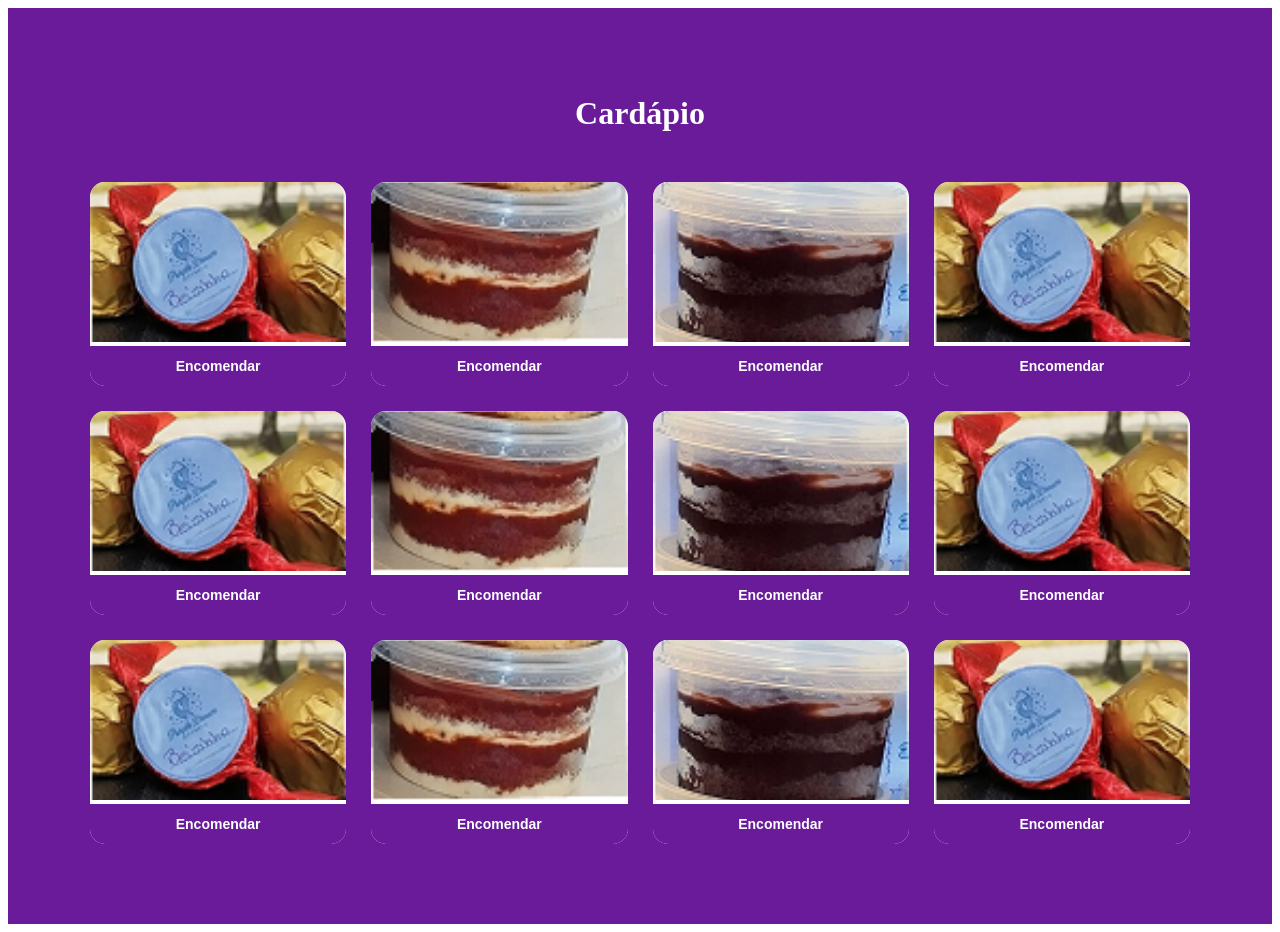
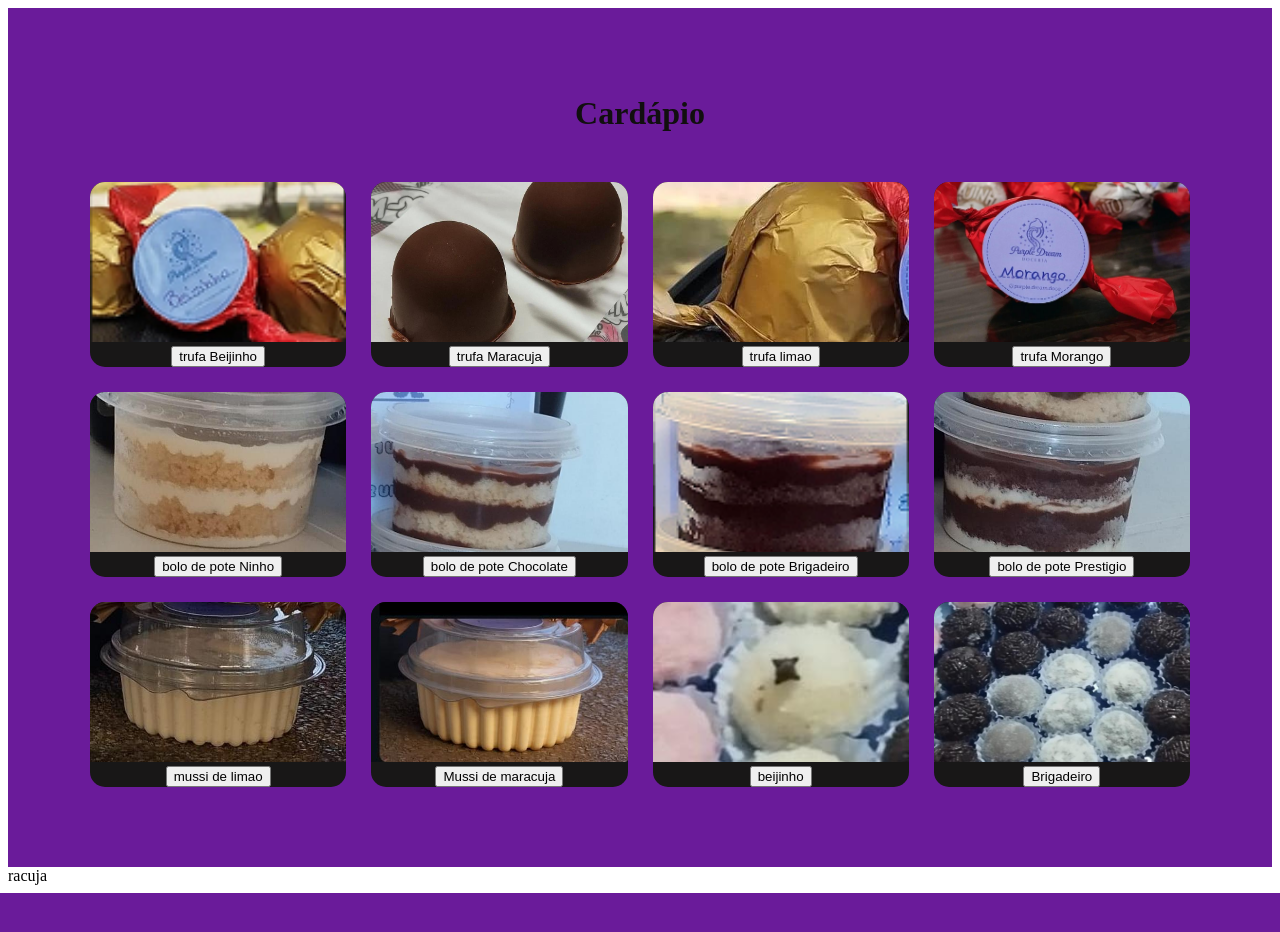
Before and after one commit to franciellyalbinodecarvalhofran-cmd/purpledream, a Django app: template purpledream/templates/cardapio.html in a window 1280 px wide. After the commit the page ends 893 px from the top, so only its background shows below. Run offline with Django 5.2, Linux system fonts and the light colour scheme; the template is opened without the code that fills it, so the values that code supplies are empty.

Commit message:
subindo alterações

```diff
--- a/purpledream/templates/cardapio.html
+++ b/purpledream/templates/cardapio.html
@@ -15,7 +15,7 @@
     }
 
     .mais-vendidos h1 {
-        color: white;
+        color: rgb(17, 15, 15);
         font-size: 32px;
         margin-bottom: 50px;
         font-weight: 600;
@@ -30,7 +30,7 @@
     }
 
     .doce-item {
-        background: white;
+        background: rgb(24, 23, 23);
         border-radius: 15px;
         overflow: hidden;
         transition: 0.3s;
@@ -48,7 +48,7 @@
 
     .btn-encomendar {
         background: #6a1b9a;
-        color: white;
+        color: rgb(7, 7, 7);
         border: none;
         width: 100%;
         padding: 12px;
@@ -70,53 +70,53 @@
         <div class="grid-doces">
             <div class="doce-item">
                 <img src="trufa.png" alt="Trufas">
-                <button class="btn-encomendar">Encomendar</button>
+                <button class="btn- trufa Beijinho  ">trufa Beijinho </button>
             </div>
             <div class="doce-item">
-                <img src="bolo de pote.png" alt="Bolo">
-                <button class="btn-encomendar">Encomendar</button>
+                <img src="maracuja.jpg" alt="Trufas">
+                <button class="btn-trufa Maracuja ">trufa Maracuja</button>
             </div>
             <div class="doce-item">
-                <img src="bolo de choc.png"alt="Bolo">
-                <button class="btn-encomendar">Encomendar</button>
+                <img src="limao.jpg"alt="Trufas">
+                <button class="btn-trufa limao ">trufa limao</button>
             </div>
             <div class="doce-item">
-                <img src="trufa.png" alt="Trufas">
-                <button class="btn-encomendar">Encomendar</button>
+                <img src="morango.jpg" alt="Trufas">
+                <button class="btn-trufa Morango ">trufa Morango</button>
             </div>
             <div class="doce-item">
-                <img src="trufa.png" alt="Trufas">
-                <button class="btn-encomendar">Encomendar</button>
+                <img src="Ninho.jpg" alt="bolopote">
+                <button class="btn-bolo de pote ninho">bolo de pote Ninho</button>
             </div>
             <div class="doce-item">
-                <img src="bolo de pote.png" alt="Bolo">
-                <button class="btn-encomendar">Encomendar</button>
+                <img src="bolobrigadeiro.jpg" alt="bolopote">
+                <button class="btn-bolo de pote Chocolate ">bolo de pote Chocolate </button>
             </div>
             <div class="doce-item">
-                <img src="bolo de choc.png"alt="Bolo">
-                <button class="btn-encomendar">Encomendar</button>
+                <img src="bolo de choc.png"alt="bolopote">
+                <button class="btn- bolo de pote Brigadeiro">bolo de pote Brigadeiro</button>
             </div>
             <div class="doce-item">
-                <img src="trufa.png" alt="Trufas">
-                <button class="btn-encomendar">Encomendar</button>
+                <img src="prestigio.jpg" alt="bolopote">
+                <button class="btn- bolo de pote Prestigio">bolo de pote Prestigio</button>
             </div>
             <div class="doce-item">
-                <img src="trufa.png" alt="Trufas">
-                <button class="btn-encomendar">Encomendar</button>
+                <img src="mussi.jpg" alt="Trufas">
+                <button class="btn-mussi de limao">mussi de limao</button>
             </div>
             <div class="doce-item">
-                <img src="bolo de pote.png" alt="Bolo">
-                <button class="btn-encomendar">Encomendar</button>
+                <img src="maracujamussi.jpg" alt="mussi">
+                <button class="btn-Mussi de maracuja">Mussi de maracuja</button>
             </div>
             <div class="doce-item">
-                <img src="bolo de choc.png"alt="Bolo">
-                <button class="btn-encomendar">Encomendar</button>
+                <img src="beijinho.jpg"alt="Bolo">
+                <button class="btn-beijinho">beijinho</button>
             </div>
             <div class="doce-item">
-                <img src="trufa.png" alt="Trufas">
-                <button class="btn-encomendar">Encomendar</button>
+                <img src="brigadeiro.jpg" alt="Trufas">
+                <button class="btn-Brigadeiro ">Brigadeiro </button>
             </div>
         </div>
     </section>
 </body>
-</html>
+</html>racuja
```
Also changed, not shown: purpledream/templates/index.html (+39 -23 lines), purpledream/templates/login.html (+21 -7 lines), purpledream/templates/bolobrigadeiro.jpg (added), purpledream/templates/brigadeiro.jpg (added), purpledream/templates/chocolate.jpg (added), purpledream/templates/limao.jpg (added), purpledream/templates/maracuja.jpg (added), purpledream/templates/maracujamussi.jpg (added), purpledream/templates/marca.jpg (added), purpledream/templates/morango.jpg (added), purpledream/templates/mussi.jpg (added), purpledream/templates/ninho.jpg (added), purpledream/templates/prestigio.jpg (added).
